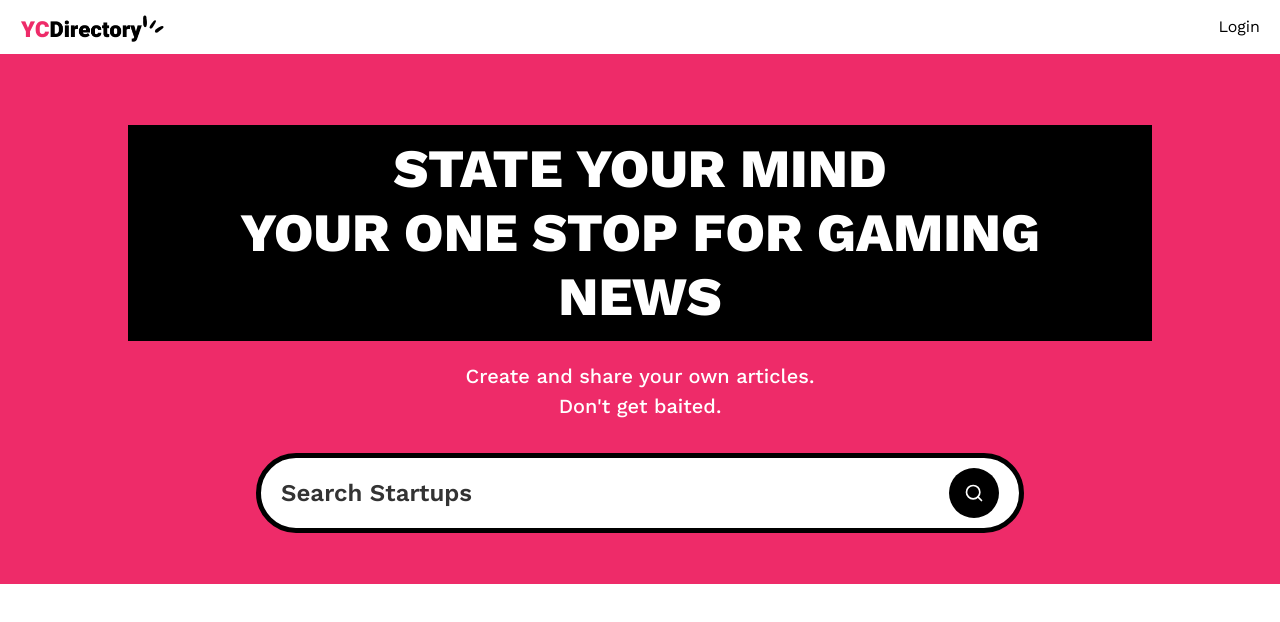
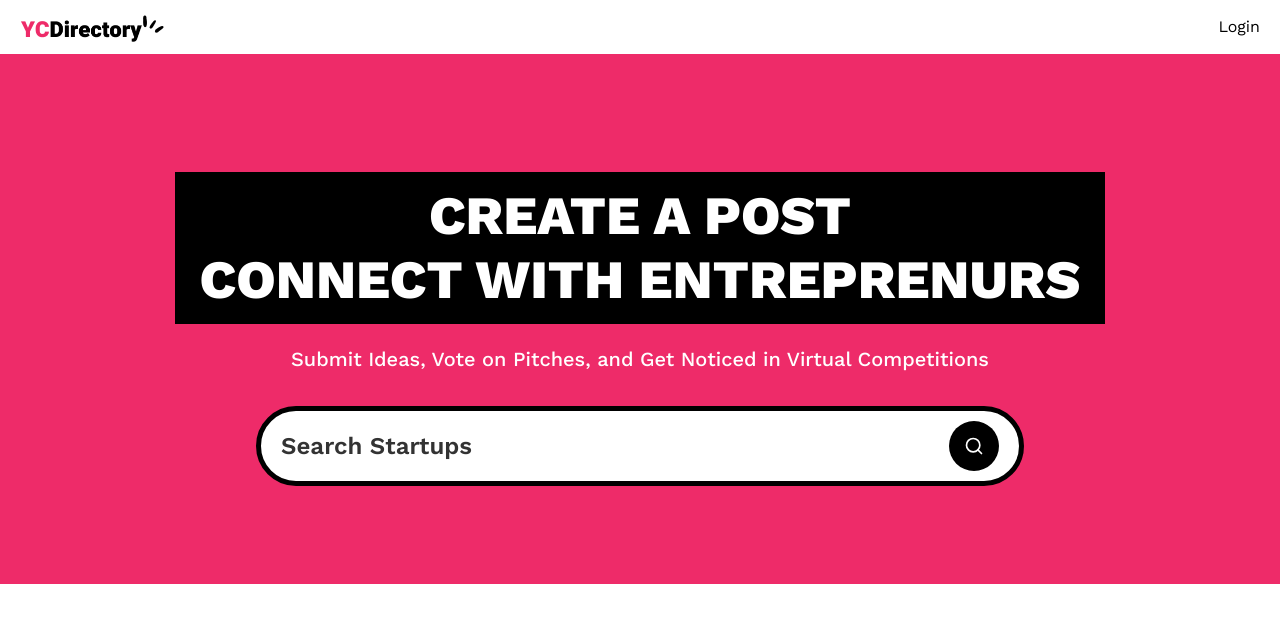
Before and after one commit to Eric-Mai-25/NextDeploy, a Next.js app: page / in a window 1280 px wide. Shown: the top 622 px of the page. Built offline with nearby package versions, Linux system fonts and the light colour scheme; no server answers.

Commit message:
revert to a better slogan

```diff
--- a/app/(root)/page.tsx
+++ b/app/(root)/page.tsx
@@ -9,9 +9,8 @@ export default async function Home({searchParams}: {
   return (
     <>
       <section className="pink_container">
-        <h1 className="heading">State your mind<br /> Your One stop for gaming news</h1>
-        <p className="sub-heading !max-w-3xl"> Create and share your own articles.</p>
-        <p className="sub-heading !max-w-3xl"> Don't get baited.</p>
+        <h1 className="heading">Create a post<br /> Connect With Entreprenurs</h1>
+        <p className="sub-heading !max-w-3xl"> Submit Ideas, Vote on Pitches, and Get Noticed in Virtual Competitions</p>
         <SearchForm query={query}/>
       </section>
     </>
```
